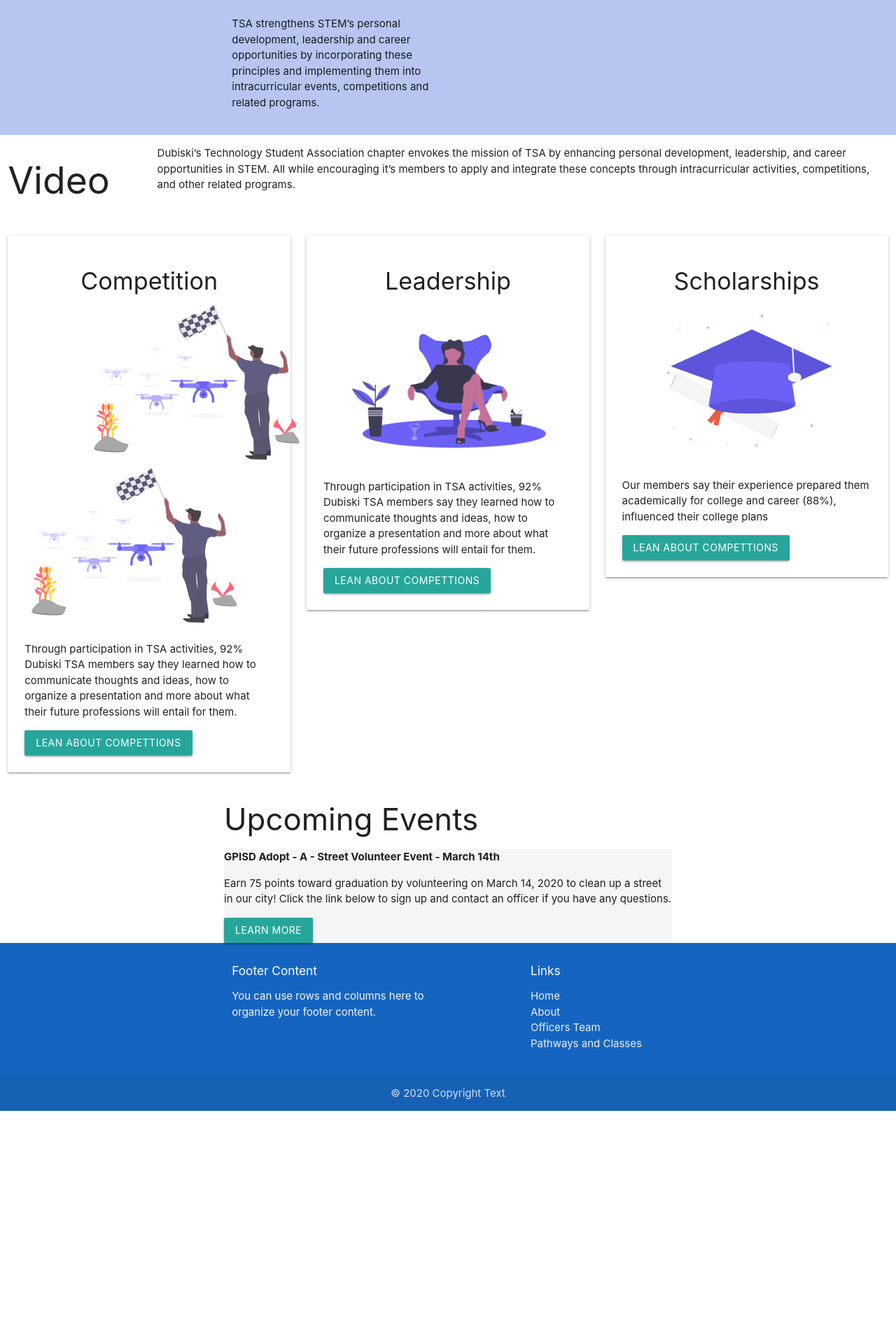
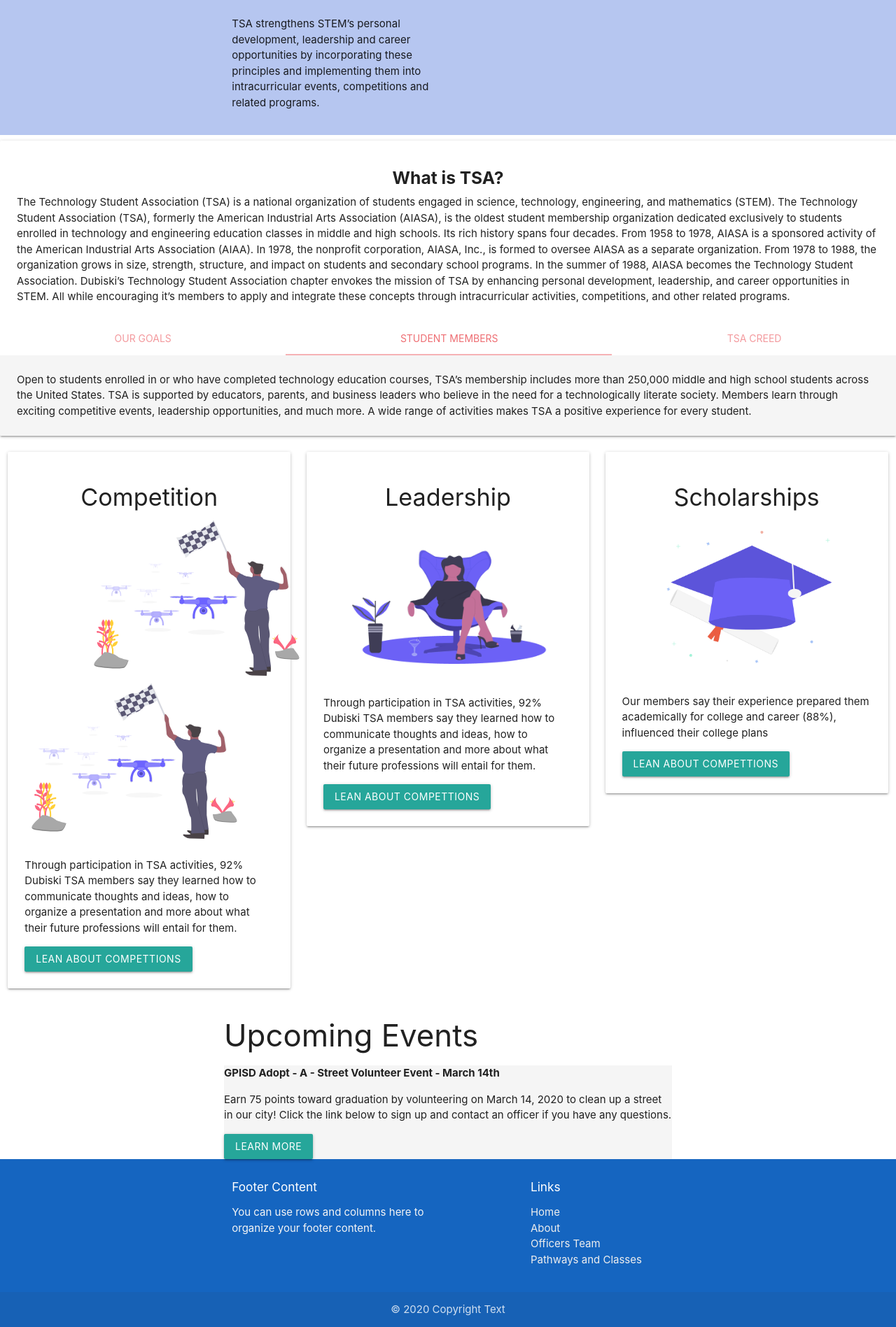
Before and after one commit to fastfists/TSAZone, a Flask app: page / in a window 1280 px wide. Shown: the part 385-2282 px from the top of the page at 70% size. Before the commit the page ends 1973 px from the top, so only its background shows below. Run offline with Flask 2, Linux system fonts and the light colour scheme.

Commit message:
Home page Layout

```diff
--- a/templates/about.html
+++ b/templates/about.html
@@ -29,7 +29,7 @@
     </div>
     <div class="card-tabs">
       <ul class="tabs tabs-fixed-width">
-        <li class="tab"><a href="#test4">Mission Statement/Vision/Motto</a></li>
+        <li class="tab"><a href="#test4">Our Goals</a></li>
         <li class="tab"><a class="active" href="#test5">Student Members</a></li>
         <li class="tab"><a href="#test6">TSA Creed</a></li>
       </ul>
--- a/templates/home.html
+++ b/templates/home.html
@@ -32,10 +32,10 @@
 
     .text {
       color: white;
-      font-size: 20px;
+      font-size: 15px;
       position: absolute;
       top: 50%;
-      left: 50%;
+      left: 30%;
       -webkit-transform: translate(-50%, -50%);
       -ms-transform: translate(-50%, -50%);
       transform: translate(-50%, -50%);
@@ -61,16 +61,40 @@
     </div>
 </section>
 <section>
-    <div class="row">
-        <div class="col s2">
-            <h2>Video</h2>
-        </div>
-        <div class="col s10">
-            <p>
-                Dubiski’s Technology Student Association chapter envokes the mission of TSA by enhancing personal development, leadership, and career opportunities in STEM. All while encouraging it’s members to apply and integrate these concepts through intracurricular activities, competitions, and other related programs.
-            </p>
-        </div>
-    </div>
+        <div class="card side">
+                <div class="card-content">
+                    <center><h5><b>What is TSA?</b></h5></center>
+                  <p>The Technology Student Association (TSA) is a national organization of students engaged in science, technology, engineering, and mathematics (STEM). The Technology Student Association (TSA), formerly the American Industrial Arts Association (AIASA),
+                    is the oldest student membership organization dedicated exclusively to students enrolled in technology and engineering education classes in middle and high schools. Its rich history spans four decades. From 1958 to 1978, AIASA is a sponsored activity
+                    of the American Industrial Arts Association (AIAA). In 1978, the nonprofit corporation, AIASA, Inc., is formed to oversee AIASA as a separate organization. From 1978 to 1988, the organization grows in size, strength, structure, and impact on students and secondary school programs. In the summer of 1988, AIASA becomes the Technology Student Association.
+                    Dubiski’s Technology Student Association chapter envokes the mission of TSA by enhancing personal development, leadership, and career opportunities in STEM. All while encouraging it’s members to apply and integrate these concepts through intracurricular activities, competitions, and other related programs.</p>
+                </div>
+                <div class="card-tabs">
+                  <ul class="tabs tabs-fixed-width">
+                    <li class="tab"><a href="#test4">Our Goals</a></li>
+                    <li class="tab"><a class="active" href="#test5">Student Members</a></li>
+                    <li class="tab"><a href="#test6">TSA Creed</a></li>
+                  </ul>
+                </div>
+                <div class="card-content grey lighten-4">
+                  <div id="test4">
+                      <p><b>Mission Statement:</b>The Technology Student Association (TSA) enhances personal development, leadership, and career opportunities in science, technology, engineering, and math (STEM), whereby members apply and integrate these concepts through intracurricular activities, competitions, and related programs.</p>
+                      &nbsp;
+                      <p><b>Vision:</b>TSA is accelerating student achievement and supporting teachers by providing engaging opportunities to develop STEM skills.</p>
+                      &nbsp;
+                      <p><b>Motto:</b>Learning to lead in a technical world.</p>
+                      &nbsp;
+                  </div>
+
+
+                  <div id="test5">Open to students enrolled in or who have completed technology education courses, TSA’s membership includes more than 250,000 middle and high school students across the United States.
+                      TSA is supported by educators, parents, and business leaders who believe in the need for a technologically literate society. Members learn through exciting competitive events, leadership opportunities, and much more. A wide range of activities makes TSA a positive experience for every student.</div>
+                  <div id="test6">I believe that Technology Education holds an important place in my life in the technical world. I believe there is a need for the development of good attitudes concerning work, tools, materials, experimentation, and processes of industry. Guided by my teachers, artisans from industry, and my own initiative,
+                      I will strive to do my best in making my school, community, state, and nation better places in which to live. I will accept the responsibilities that are mine. I will accept the theories that are supported by proper evidence. I will explore on my own for safer, more effective methods of working and living. I will strive to
+                      develop a cooperative attitude and will exercise tact and respect for other individuals. Through the work of my hands and mind, I will express my ideas to the best of my ability. I will make it my goal to do better each day the task before me, and to be steadfast in my belief in my God, and my fellow Americans.</div>
+                </div>
+              </div>
+
 </section>
 
 <section>
@@ -900,7 +924,8 @@
                     </defs>
                 </svg>
                     <div class="overlay">
-                      <div class="text">Hello World</div>
+                      <div class="text">Through participation in TSA activities, 92% Dubiski TSA members say they learned how to communicate thoughts and ideas,
+                          how to organize a presentation and more about what their future professions will entail for them.</div>
                     </div>
                   </div>
                 <svg width="324" height="227" viewBox="0 0 324 227" fill="none" xmlns="http://www.w3.org/2000/svg">
```
